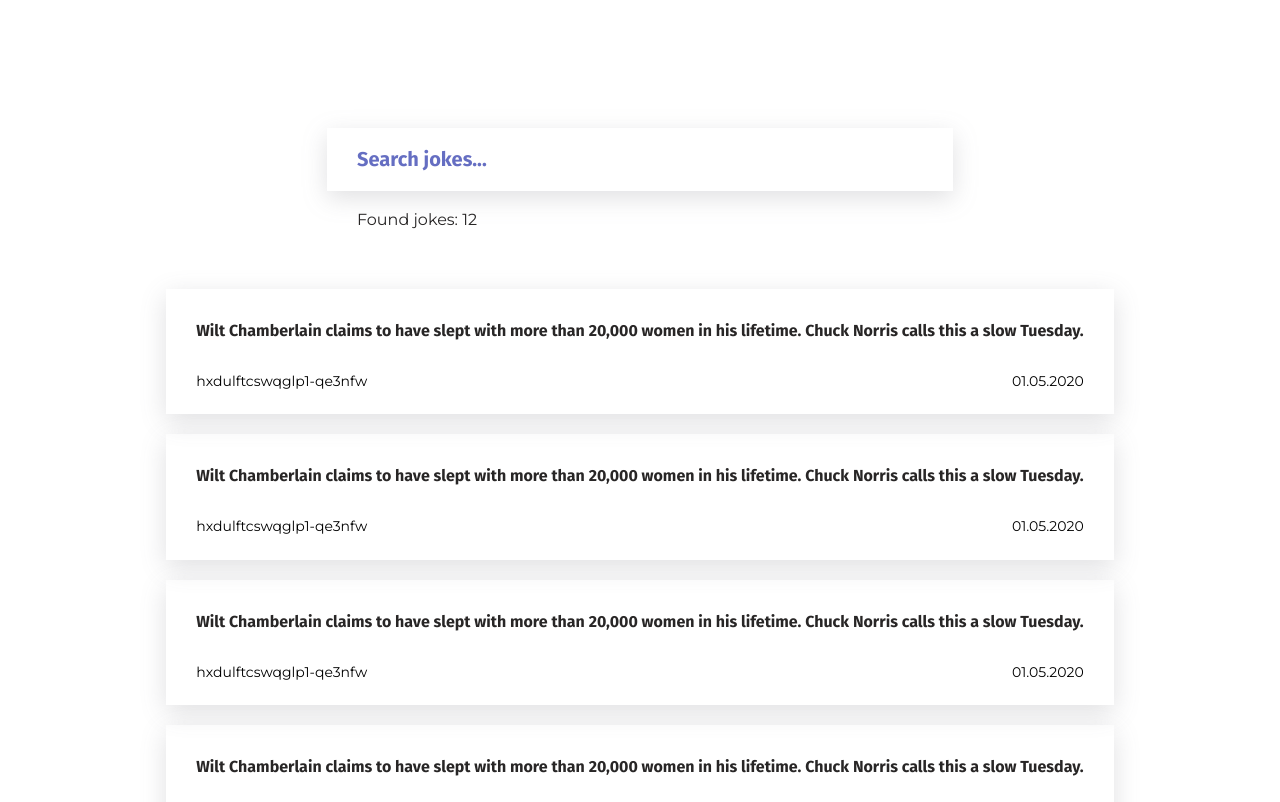
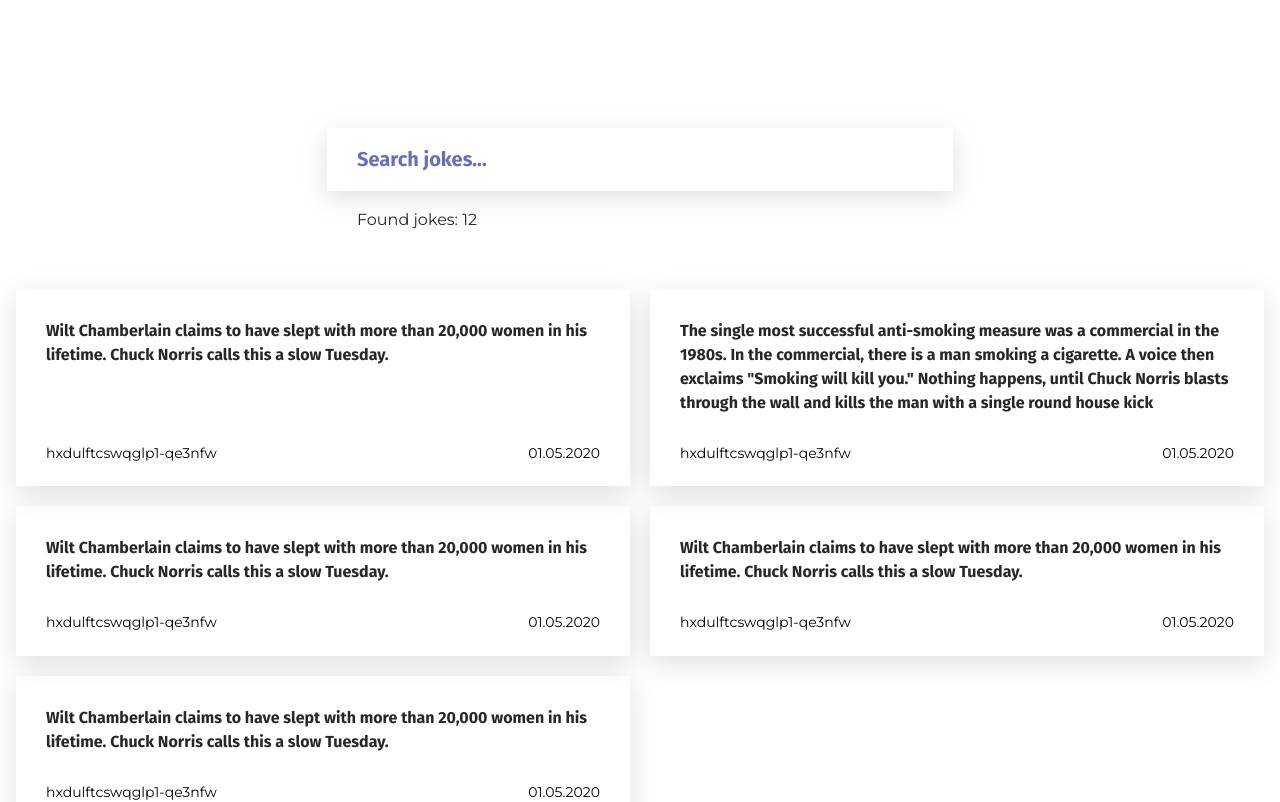
Before and after one commit to OwtmPatrick/chuck-norris-jokes, a React (Vite) app: page / in a window 1280 px wide. Shown: the top 802 px of the page. Built offline with nearby package versions, Linux system fonts and the light colour scheme.

Commit message:
desktop markup

```diff
--- a/src/components/Joke/Joke.tsx
+++ b/src/components/Joke/Joke.tsx
@@ -6,16 +6,16 @@
 
 interface JokeProps {
   joke: JokeType;
-  isSmall: boolean;
+  isLarge: boolean;
 }
 
-export const Joke: FC<JokeProps> = ({ joke, isSmall }) => {
+export const Joke: FC<JokeProps> = ({ joke, isLarge }) => {
   const { id, value, url, created_at, updated_at } = joke;
 
   return (
-    <div className={cn(styles.joke, { isSmall })}>
-      <a href={url} className={cn(styles.link, { isSmall })}>
-        <h3 className={styles.title}>{value}</h3>
+    <div className={cn(styles.joke, { large: isLarge })}>
+      <a href={url} className={styles.link}>
+        <h3 className={cn(styles.title, { large: isLarge })}>{value}</h3>
       </a>
       <div className={styles.bottomWrapper}>
         <span>{id}</span>
--- a/src/components/Joke/styles.module.scss
+++ b/src/components/Joke/styles.module.scss
@@ -1,15 +1,29 @@
 @import '../../styles/index.scss';
 
 .joke {
+  box-sizing: border-box;
   position: relative;
+  display: flex;
+  flex-direction: column;
+  justify-content: space-between;
   padding: 30px;
   padding-bottom: 25px;
   box-shadow: 0px 7px 25px 0px rgba(100, 100, 111, 0.2);
   font-family: $firaSans;
-  transition: opacity 0.25s;
+  transition: box-shadow 0.25s;
 
   &:hover {
-    opacity: 0.85;
+    box-shadow: 0px 7px 25px 0px rgba(100, 100, 111, 0.5);
+  }
+
+  @include breakpoint('tablet') {
+    width: calc(50% - 10px);
+  }
+
+  &:global(.large) {
+    @include breakpoint('desktop') {
+      width: calc((100% - 40px) / 3);
+    }
   }
 }
 
@@ -28,16 +42,30 @@
 
 .title {
   margin: 0;
+  margin-bottom: 30px;
   font-size: 16px;
   line-height: 24px;
   color: $black;
+
+  &:global(.large) {
+    @include breakpoint('desktop') {
+      margin-bottom: 60px;
+      font-size: 20px;
+      line-height: 30px;
+    }
+  }
 }
 
 .bottomWrapper {
   display: flex;
-  align-items: center;
+  flex-direction: column;
+  gap: 10px;
   justify-content: space-between;
-  margin-top: 30px;
   font-family: $montserrat;
   font-size: 14px;
+
+  @include breakpoint('mobile') {
+    flex-direction: row;
+    align-items: center;
+  }
 }
--- a/src/components/Jokes/Jokes.tsx
+++ b/src/components/Jokes/Jokes.tsx
@@ -4,9 +4,9 @@
 import styles from './styles.module.scss';
 
 export const Jokes: FC<{ jokes: JokeType[] }> = ({ jokes }) => (
-  <section className={styles.count}>
+  <section className={styles.jokes}>
     {jokes.map((joke, index) => (
-      <Joke key={joke.id} joke={joke} isSmall={index > 1} />
+      <Joke key={joke.id} joke={joke} isLarge={index < 3} />
     ))}
   </section>
 );
--- a/src/components/Jokes/styles.module.scss
+++ b/src/components/Jokes/styles.module.scss
@@ -1,8 +1,12 @@
 @import '../../styles/index.scss';
 
-.count {
+.jokes {
   display: flex;
   flex-direction: column;
   gap: 20px;
   margin-top: 60px;
+
+  @include breakpoint('tablet') {
+    flex-flow: row wrap;
+  }
 }
--- a/src/components/layout/Layout.tsx
+++ b/src/components/layout/Layout.tsx
@@ -15,7 +15,7 @@
   {
     id: 'hxdulftcswqglp1-qe3nfw',
     value:
-      'Wilt Chamberlain claims to have slept with more than 20,000 women in his lifetime. Chuck Norris calls this a slow Tuesday.',
+      'The single most successful anti-smoking measure was a commercial in the 1980s. In the commercial, there is a man smoking a cigarette. A voice then exclaims "Smoking will kill you." Nothing happens, until Chuck Norris blasts through the wall and kills the man with a single round house kick',
     created_at: '01.05.2020',
     updated_at: '01.05.2020',
     url: 'https://goole.com'
--- /dev/null
+++ b/src/styles/breakpoint.scss
@@ -0,0 +1,9 @@
+@import './screen-sizes.scss';
+
+@mixin breakpoint($breakpoint) {
+  @if map-has-key($breakpoints, $breakpoint) {
+    @media #{inspect(map-get($breakpoints, $breakpoint))} {
+      @content;
+    }
+  }
+}
--- a/src/styles/index.scss
+++ b/src/styles/index.scss
@@ -1,2 +1,3 @@
 @import './colors.scss';
 @import './fonts.scss';
+@import './breakpoint.scss';
--- /dev/null
+++ b/src/styles/screen-sizes.scss
@@ -0,0 +1,11 @@
+$breakpoints: (
+  'mobile': (
+    min-width: 375px
+  ),
+  'tablet': (
+    min-width: 768px
+  ),
+  'desktop': (
+    min-width: 1440px
+  )
+) !default;
```
